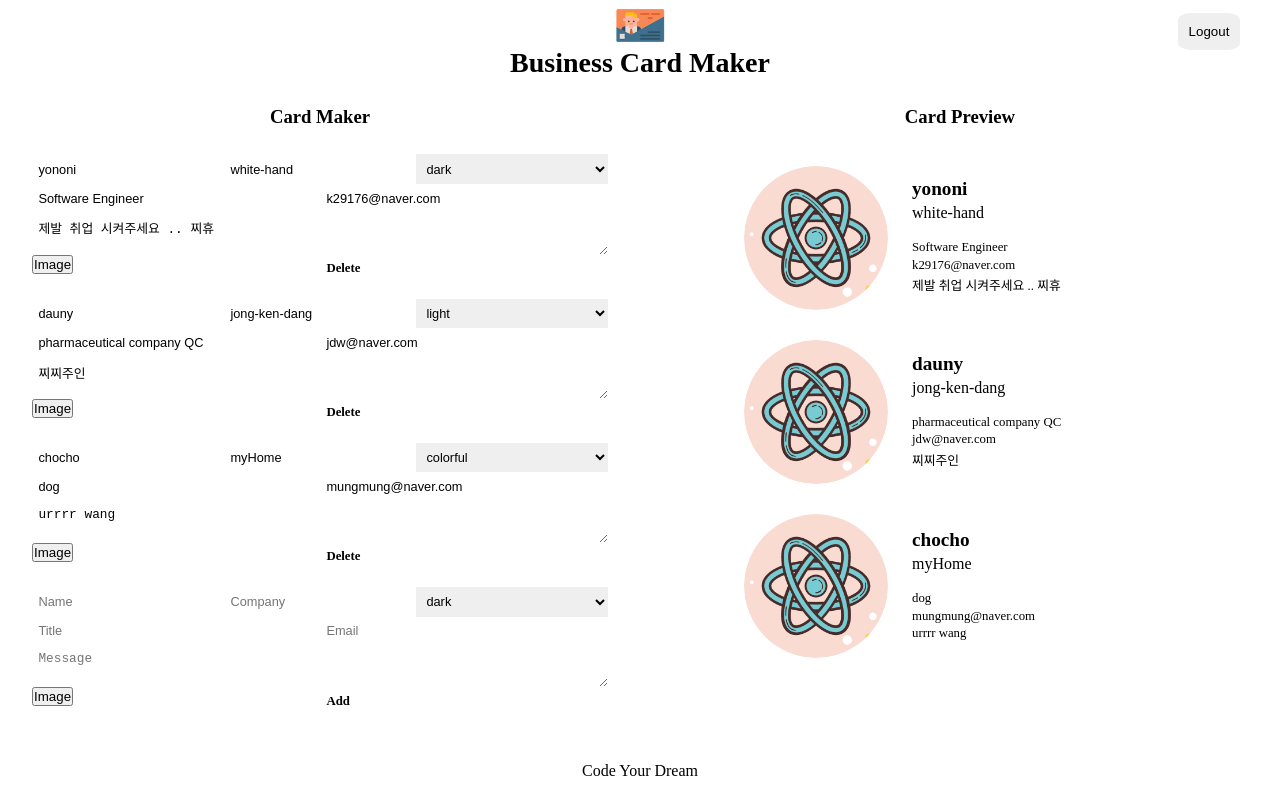
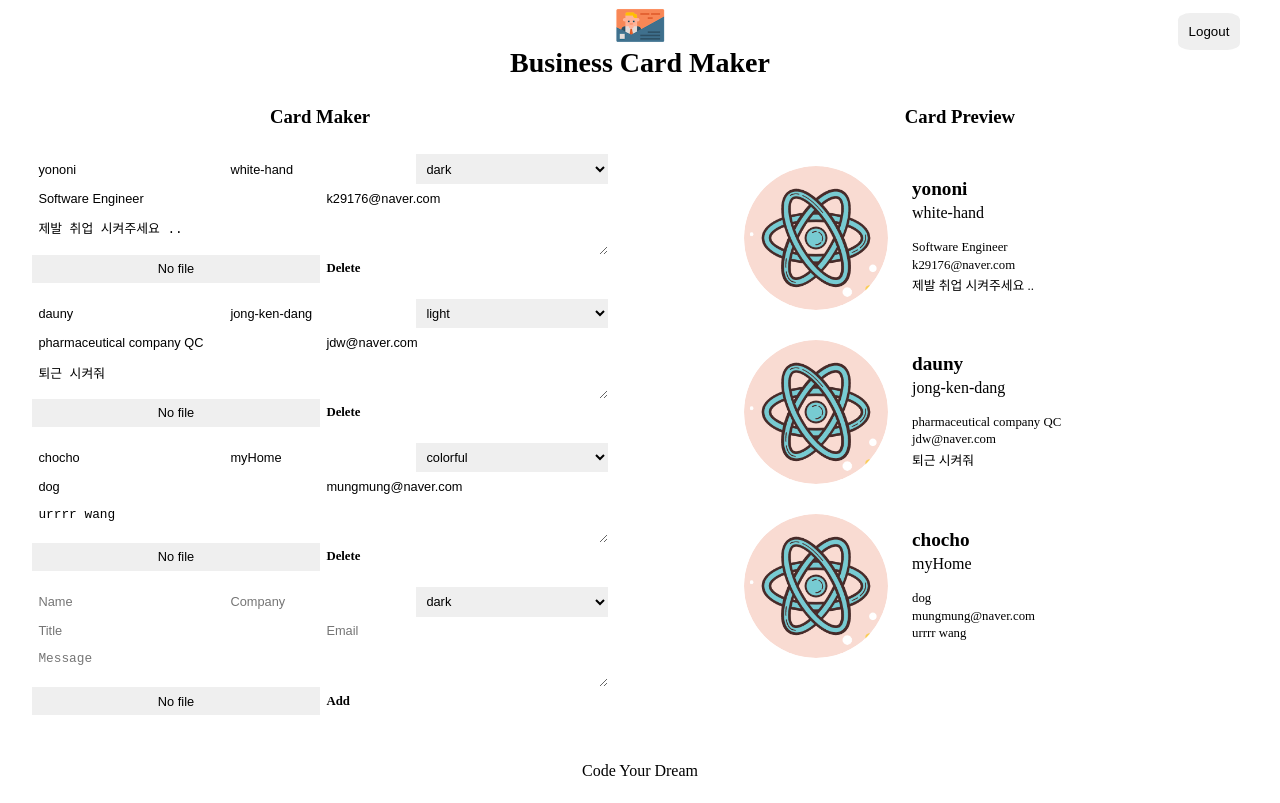
Before and after one commit to kyhyun/card-maker, a React (Create React App) app: page /maker in a window 1280 px wide. Built offline with nearby package versions, Linux system fonts and the light colour scheme; no server answers; sample sign-in values are in the browser's storage.

Commit message:
feat : Add handle image uploading

```diff
--- a/src/app.jsx
+++ b/src/app.jsx
@@ -3,13 +3,14 @@ import Login from './components/login/login';
 import Maker from './components/maker/maker';
 
 import { BrowserRouter, Routes, Route } from 'react-router-dom';
-function App({ authService }) {
+
+function App({ authService, FileInput }) {
   return (
     <div className={styles.app}>
       <BrowserRouter>
         <Routes>
           <Route path='/' element={<Login authService={authService} />} />
-          <Route path='/maker' element={<Maker authService={authService} />} />
+          <Route path='/maker' element={<Maker authService={authService} FileInput={FileInput} />} />
         </Routes>
       </BrowserRouter>
     </div>
--- a/src/components/card_add_form/card_add_form.jsx
+++ b/src/components/card_add_form/card_add_form.jsx
@@ -1,9 +1,8 @@
-import React, { useRef } from 'react';
+import React, { useRef, useState } from 'react';
 import styles from './card_add_form.module.css';
 import Button from '../button/button';
-import ImageFileInput from '../image_file_input/image_file_input';
 
-const CardAddForm = ({ onAdd }) => {
+const CardAddForm = ({ FileInput, onAdd }) => {
   const formRef = useRef();
   const nameRef = useRef();
   const companyRef = useRef();
@@ -11,6 +10,8 @@ const CardAddForm = ({ onAdd }) => {
   const titleRef = useRef();
   const emailRef = useRef();
   const messageRef = useRef();
+
+  const [file, setFile] = useState({ fileName: null, fileUrl: null });
 
   const onSubmit = (e) => {
     e.preventDefault();
@@ -22,12 +23,21 @@ const CardAddForm = ({ onAdd }) => {
       title: titleRef.current.value || '',
       email: emailRef.current.value || '',
       message: messageRef.current.value || '',
-      fileName: '',
-      fileUrl: '',
+      fileName: file.fileName || '',
+      fileUrl: file.fileUrl || '',
     };
     formRef.current.reset();
+    setFile({ fileName: null, fileUrl: null });
     onAdd(card);
   };
+
+  const onFileChange = (file) => {
+    setFile({
+      fileName: file.name,
+      fileUrl: file.url,
+    });
+  };
+
   return (
     <section className={styles.cardAddForm}>
       <form ref={formRef} className={styles.form}>
@@ -42,7 +52,7 @@ const CardAddForm = ({ onAdd }) => {
         <input ref={emailRef} className={styles.input} type='text' name='email' placeholder='Email' />
         <textarea ref={messageRef} className={styles.textarea} name='message' placeholder='Message'></textarea>
         <div className={styles.fileInput}>
-          <ImageFileInput />
+          <FileInput name={file.fileName} onFileChange={onFileChange} />
         </div>
         <Button className={styles.button} name='Add' onClick={onSubmit} />
       </form>
--- a/src/components/card_edit_form/card_edit_form.jsx
+++ b/src/components/card_edit_form/card_edit_form.jsx
@@ -1,26 +1,68 @@
-import React from 'react';
+import React, { useRef } from 'react';
 import styles from './card_edit_form.module.css';
 import Button from '../button/button';
-import ImageFileInput from '../image_file_input/image_file_input';
 
-const CardEditForm = ({ card }) => {
+const CardEditForm = ({ FileInput, card, updateCard, deleteCard }) => {
+  const nameRef = useRef();
+  const companyRef = useRef();
+  const themeRef = useRef();
+  const titleRef = useRef();
+  const emailRef = useRef();
+  const messageRef = useRef();
+
   const { name, company, theme, title, email, message, fileName, fileUrl } = card;
-  const onSubmit = () => {};
+
+  const onSubmit = () => {
+    deleteCard(card);
+  };
+
+  const onChange = (e) => {
+    if (e.currentTarget.value === null) {
+      return;
+    }
+    e.preventDefault();
+    updateCard({
+      ...card,
+      [e.currentTarget.name]: e.currentTarget.value,
+    });
+  };
+
+  const onFileChange = (file) => {
+    updateCard({
+      ...card,
+      fileName: file.name,
+      fileUrl: file.url,
+    });
+  };
+
   return (
     <section className={styles.cardEditForm}>
       <form className={styles.form}>
-        <input className={styles.input} type='text' name={name} value={name} />
-        <input className={styles.input} type='text' name={company} value={company} />
-        <select className={styles.select} name={theme} value={theme}>
+        <input ref={nameRef} className={styles.input} type='text' name='name' value={name} onChange={onChange} />
+        <input
+          ref={companyRef}
+          className={styles.input}
+          type='text'
+          name='company'
+          value={company}
+          onChange={onChange}
+        />
+        <select ref={themeRef} className={styles.select} name='theme' value={theme} onChange={onChange}>
           <option value='dark'>dark</option>
           <option value='light'>light</option>
           <option value='colorful'>colorful</option>
         </select>
-        <input className={styles.input} type='text' name={title} value={title} />
-        <input className={styles.input} type='text' name={email} value={email} />
-        <textarea className={styles.textarea} name={message} value={message}></textarea>
+        <input ref={titleRef} className={styles.input} type='text' name='title' value={title} onChange={onChange} />
+        <input ref={emailRef} className={styles.input} type='text' name='email' value={email} onChange={onChange} />
+        <textarea
+          ref={messageRef}
+          className={styles.textarea}
+          name='message'
+          value={message}
+          onChange={onChange}
+        ></textarea>
         <div className={styles.fileInput}>
-          <ImageFileInput />
+          <FileInput name={fileName} onFileChange={onFileChange} />
         </div>
         <Button className={styles.button} name='Delete' onClick={onSubmit} />
       </form>
--- a/src/components/editor/editor.jsx
+++ b/src/components/editor/editor.jsx
@@ -3,15 +3,21 @@ import styles from './editor.module.css';
 import CardEditForm from '../card_edit_form/card_edit_form';
 import CardAddForm from '../card_add_form/card_add_form';
 
-const Editor = ({ cards, addCard, updateCard, deleteCard }) => {
+const Editor = ({ FileInput, cards, addCard, updateCard, deleteCard }) => {
   return (
     <section className={styles.editor}>
       <h1 className={styles.title}>Card Maker</h1>
       <ul className={styles.cards}>
         {Object.keys(cards).map((key) => (
-          <CardEditForm key={key} card={cards[key]} updateCard={updateCard} deleteCard={deleteCard} />
+          <CardEditForm
+            key={key}
+            FileInput={FileInput}
+            card={cards[key]}
+            updateCard={updateCard}
+            deleteCard={deleteCard}
+          />
         ))}
-        <CardAddForm onAdd={addCard} />
+        <CardAddForm FileInput={FileInput} onAdd={addCard} />
       </ul>
     </section>
   );
--- a/src/components/image_file_input/image_file_input.jsx
+++ b/src/components/image_file_input/image_file_input.jsx
@@ -1,7 +1,32 @@
-import React from 'react';
+import React, { useRef } from 'react';
 import styles from './image_file_input.module.css';
-const ImageFileInput = (props) => {
-  return <button className={styles.ImageFileInput}>Image</button>;
+
+const ImageFileInput = ({ imageUploader, name, onFileChange }) => {
+  const inputRef = useRef();
+
+  const onButtonClick = (e) => {
+    e.preventDefault();
+    inputRef.current.click();
+  };
+
+  const onChange = async (e) => {
+    console.log(e.currentTarget.files[0]);
+    const uploaded = await imageUploader.upload(e.currentTarget.files[0]);
+    console.log(uploaded);
+    onFileChange({
+      name: uploaded.original_filename,
+      url: uploaded.url,
+    });
+  };
+
+  return (
+    <div className={styles.container}>
+      <input type='file' accept='image/*' name='file' ref={inputRef} className={styles.fileInput} onChange={onChange} />
+      <button className={styles.button} onClick={onButtonClick}>
+        {name || 'No file'}
+      </button>
+    </div>
+  );
 };
 
 export default ImageFileInput;
--- a/src/components/image_file_input/image_file_input.module.css
+++ b/src/components/image_file_input/image_file_input.module.css
@@ -0,0 +1,24 @@
+@value makerLightGrey from '/src/common/colors.css';
+
+.container {
+  width: 100%;
+  height: 100%;
+  display: flex;
+}
+
+.fileInput {
+  display: none;
+}
+
+.button {
+  width: 100%;
+  background: makerLightGrey;
+  cursor: pointer;
+  outline: 0;
+  border: 0;
+  font-size: 0.8rem;
+}
+
+.button:hover {
+  opacity: 0.8;
+}
--- a/src/components/maker/maker.jsx
+++ b/src/components/maker/maker.jsx
@@ -6,7 +6,7 @@ import styles from './maker.module.css';
 import Editor from '../editor/editor';
 import Preview from '../preview/preview';
 
-const Maker = ({ authService }) => {
+const Maker = ({ authService, FileInput }) => {
   const [cards, setCards] = useState({
     1: {
       id: 1,
@@ -15,8 +15,8 @@ const Maker = ({ authService }) => {
       theme: 'dark',
       title: 'Software Engineer',
       email: 'k29176@naver.com',
-      message: '제발 취업 시켜주세요 .. 찌휴',
-      fileName: 'yononi',
+      message: '제발 취업 시켜주세요 ..',
+      fileName: null,
       fileUrl: null,
     },
     2: {
@@ -26,8 +26,8 @@ const Maker = ({ authService }) => {
       theme: 'light',
       title: 'pharmaceutical company QC',
       email: 'jdw@naver.com',
-      message: '찌찌주인',
-      fileName: 'dauny',
+      message: '퇴근 시켜줘',
+      fileName: null,
       fileUrl: null,
     },
     3: {
@@ -38,7 +38,7 @@ const Maker = ({ authService }) => {
       title: 'dog',
       email: 'mungmung@naver.com',
       message: 'urrrr wang',
-      fileName: 'dog',
+      fileName: null,
       fileUrl: null,
     },
   });
@@ -76,7 +76,13 @@ const Maker = ({ authService }) => {
     <section className={styles.maker}>
       <Header onLogout={onLogout} />
       <div className={styles.container}>
-        <Editor cards={cards} addCard={createOrUpdateCard} updateCard={createOrUpdateCard} deleteCard={deleteCard} />
+        <Editor
+          FileInput={FileInput}
+          cards={cards}
+          addCard={createOrUpdateCard}
+          updateCard={createOrUpdateCard}
+          deleteCard={deleteCard}
+        />
         <Preview cards={cards} />
       </div>
       <Footer />
--- a/src/index.js
+++ b/src/index.js
@@ -2,12 +2,18 @@ import React from 'react';
 import ReactDOM from 'react-dom/client';
 import App from './app';
 import './index.module.css';
+
 import AuthService from './service/auth_service';
+import ImageUploader from './service/image_uploader';
+import ImageFileInput from './components/image_file_input/image_file_input';
 
 const authService = new AuthService();
+const imageUploader = new ImageUploader();
+const FileInput = (props) => <ImageFileInput {...props} imageUploader={imageUploader} />;
+
 const root = ReactDOM.createRoot(document.getElementById('root'));
 root.render(
   <React.StrictMode>
-    <App authService={authService} />
+    <App authService={authService} FileInput={FileInput} />
   </React.StrictMode>
 );
--- /dev/null
+++ b/src/service/image_uploader.js
@@ -0,0 +1,15 @@
+class ImageUploader {
+  async upload(file) {
+    const data = new FormData();
+    data.append('file', file);
+    data.append('upload_preset', 'eeunqm0a');
+
+    const result = await fetch('https://api.cloudinary.com/v1_1/da7g97fvw/upload', {
+      method: 'POST',
+      body: data,
+    });
+    return await result.json();
+  }
+}
+
+export default ImageUploader;
```
